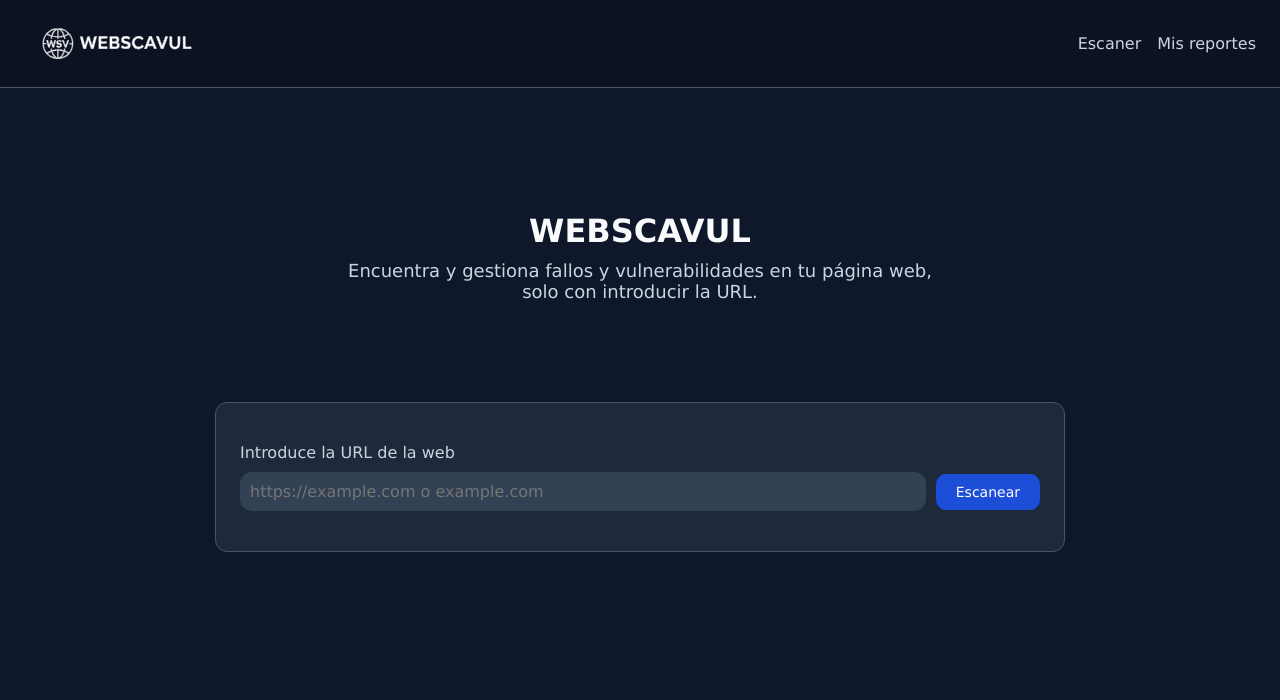
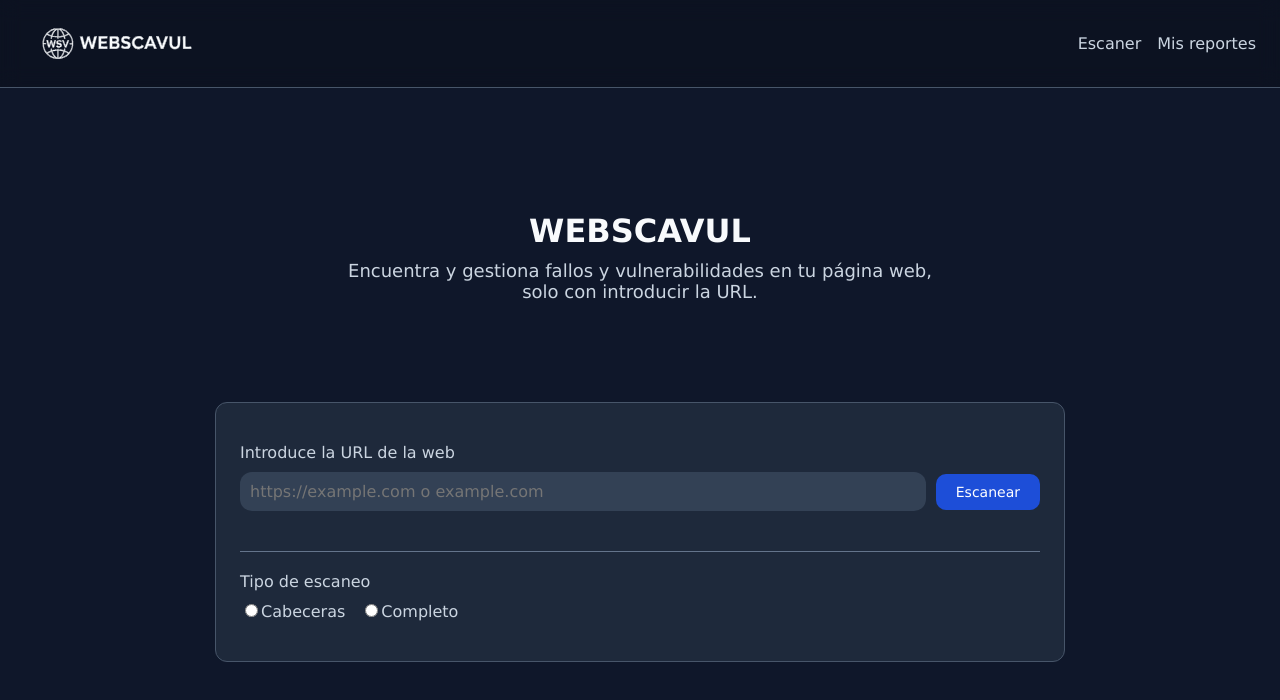
Before and after one commit to albertogmdev/webscavul, a Next.js app in the folder webapp/: page / in a window 1280 px wide. Shown: the top 700 px of the page. Built offline with nearby package versions, Linux system fonts and the light colour scheme; no server answers.

Commit message:
Add the posibility to choose scan type

```diff
--- a/webapp/api/index.js
+++ b/webapp/api/index.js
@@ -46,13 +46,16 @@ export async function fetchData(endpoint, options = {}) {
 }
 
 // REPORT API CALLS
-export const createReport = async (scanDomain) => {
+export const createReport = async (scanDomain, type) => {
+    const scanTypes = ["full", "headers"]
     try {
-        const endpoint = `/analyze?domain=${scanDomain}`
+        if (!type || !scanTypes.includes(type)) throw new Error(`Invalid scan type: ${type}. Valid types are: ${scanTypes.join(", ")}`)
+
+        const endpoint = `/analyze${type !== "full" ? "/"+type : ""}?domain=${scanDomain}`
         const response = await fetchData(endpoint)
         return response
     } catch (error) {
-        console.error(`Failed to fetch from ${endpoint}:`, error);
+        console.error(`Failed to create a report:`, error);
         throw error;
     }
 }
--- a/webapp/app/page.js
+++ b/webapp/app/page.js
@@ -1,6 +1,6 @@
 import ScannerCard from '@/components/ScannerCard/ScannerCard'
 
-export default function Home() {
+export default async function Home() {
 	return (
 		<div className="page page-home">
 			<section className="scan-hero">
@@ -14,7 +14,6 @@ export default function Home() {
 			</section>
 			<section className="home-info">
 				<div className="container">
-
 				</div>
 			</section>
 		</div>
--- a/webapp/components/ScannerCard/ScannerCard.js
+++ b/webapp/components/ScannerCard/ScannerCard.js
@@ -28,7 +28,8 @@ export default function ScannerCard() {
 
 		try {
 			if (isValidDomain(domain)) {
-				const response = await createReport(domain)
+				const type = "full"
+				const response = await createReport(domain, type)
 				if (response.status == 200) {
 					const reportId = response.data.report_id
 					router.push(`/report/${reportId}`)
@@ -61,12 +62,19 @@ export default function ScannerCard() {
 				</div>
 			)}
 			<InputDomain onSubmitScan={handleScan} />
-			{/* <div className="scanner-config">
-                <p className="config-title">Configuración</p>
-            </div>
-            <div className="scanner-others">
-
-            </div> */}
+			<div className="scanner-type">
+				<p className="type-title">Tipo de escaneo</p>
+				<div className="type-options">
+					<div className="type-option">
+						<input type="radio" id="headers" name="scan-type" value="headers" />
+						<label htmlFor="headers" className="stext">Cabeceras</label>
+					</div>
+					<div className="type-option">
+						<input type="radio" id="full" name="scan-type" value="full" />
+						<label htmlFor="full" className="stext">Completo</label>
+					</div>
+				</div>
+			</div>
 		</div>
 	)
 }
--- a/webapp/styles/components/_report-resume.scss
+++ b/webapp/styles/components/_report-resume.scss
@@ -82,6 +82,20 @@
         }
     }
 
+    .resume-type {
+        display: flex;
+        align-items: center;
+        gap: 8px;
+        margin-top: 24px;
+        margin-bottom: 16px;
+
+        p {
+            font-weight: 700;
+            font-size: 14px;
+            color: $secondaryText;
+        }
+    }
+
     .resume-buttons {
         display: flex;
         justify-content: flex-end;
--- a/webapp/styles/components/_scanner-card.scss
+++ b/webapp/styles/components/_scanner-card.scss
@@ -13,15 +13,25 @@
     overflow: hidden;
     z-index: 1;
 
-    .scanner-config {
+    .scanner-type {
         margin-top: 40px;
         padding-top: 20px;
         border-top: 1px solid $secondaryBorder;
 
-        .config-title {
+        .type-title {
             font-size: 16px;
             margin-bottom: 10px;
             color: $secondaryText;
+        }
+
+        .type-options {
+            display: flex;
+            gap: 15px;
+            flex-wrap: wrap;
+
+            .type-option {
+
+            }
         }
     }
 
--- a/webapp/styles/layout/_report.scss
+++ b/webapp/styles/layout/_report.scss
@@ -60,7 +60,7 @@
 
             .resume-card {
                 padding: 24px;
-                width: calc(100% / 3 - (16px * 2 / 3));
+                flex: 1 1 0;
 
                 .resume-title {
                     font-size: 18px;
```
Also changed, not shown: webapp/app/report/[reportId]/board/page.js (+8 -1 lines), webapp/app/report/[reportId]/page.js (+8 -3 lines), webapp/components/ReportResume/ReportResume.js (+14 -0 lines).
